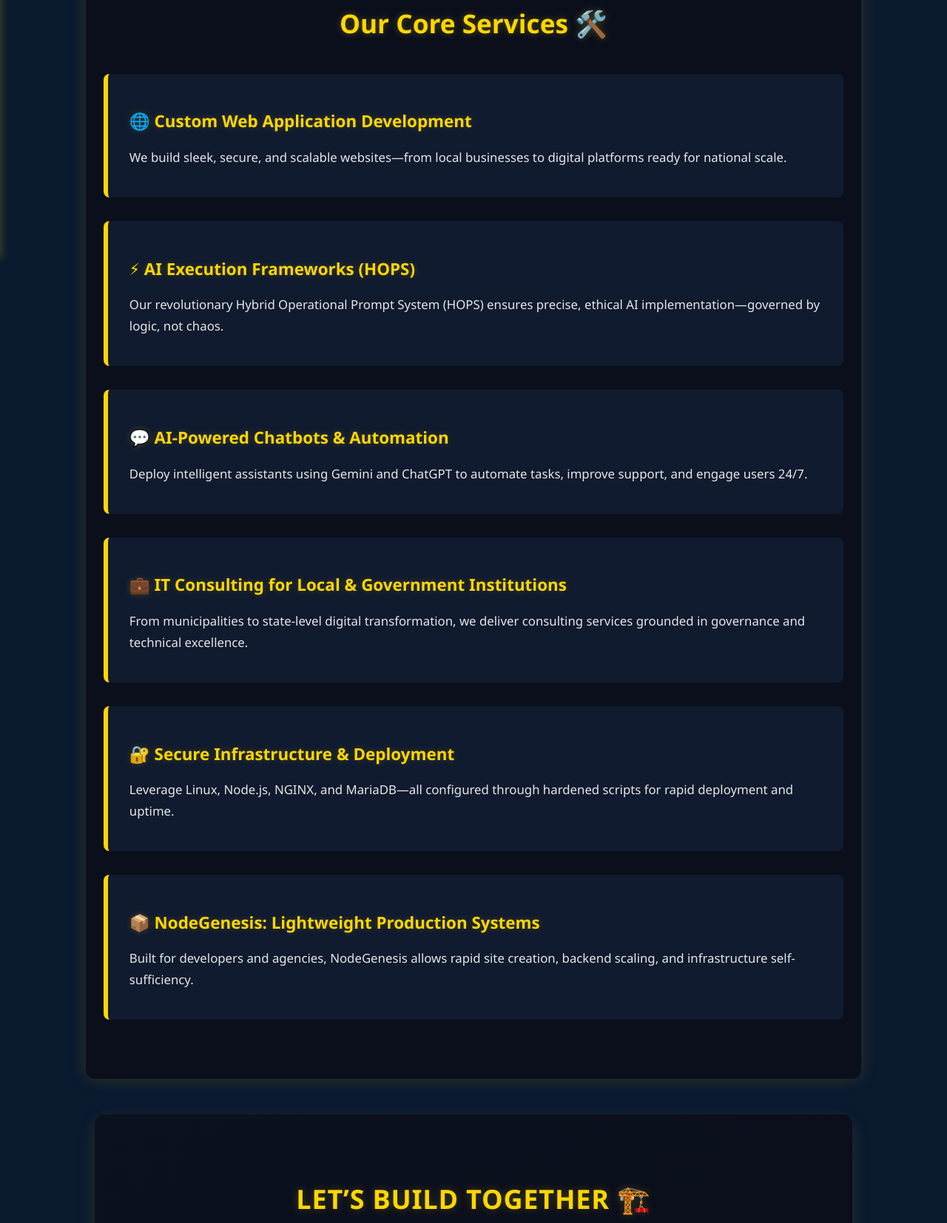
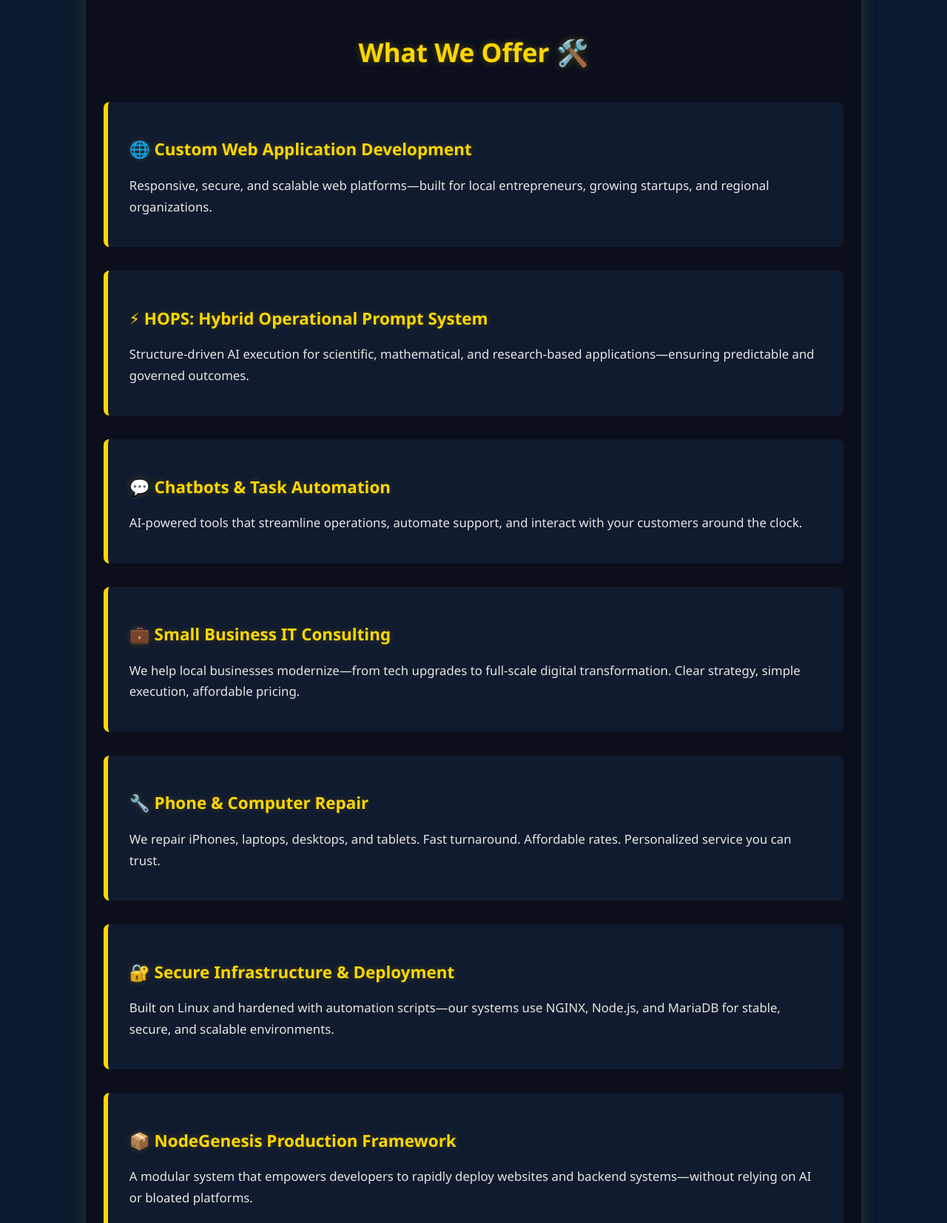
Before and after one commit to xtcedro/Dominguez-Tech-Solutions, a website with bundled scripts: page public/services.html in a window 1280 px wide. Shown: the part 482-2136 px from the top of the page at 74% size. Built offline with nearby package versions, Linux system fonts and the light colour scheme; no server answers.

Commit message:
Update services.html

```diff
--- a/public/services.html
+++ b/public/services.html
@@ -3,57 +3,62 @@
 <head>
   <meta charset="UTF-8" />
   <meta name="viewport" content="width=device-width, initial-scale=1.0"/>
-  <meta name="description" content="Explore Dominguez Tech Solutions' full range of AI governance, digital automation, and development services tailored for Oklahoma City and beyond."/>
+  <meta name="description" content="Dominguez Tech Solutions delivers smart, affordable IT services—from AI frameworks and custom development to small business consulting and device repairs across Oklahoma City."/>
   <meta name="author" content="Pedro Dominguez"/>
-  <title>Our Services | Dominguez Tech Solutions</title>
-  <link rel="stylesheet" href="assets/css/style.css"/>
+  <title>Services | Dominguez Tech Solutions</title>
+  <link rel="stylesheet" href="assets/css/style.css" />
   <script type="module" src="assets/js/script.js"></script>
 </head>
 <body>
-  <nav class="navbar"></nav>
+  <nav id="nav"></nav>
 
   <section class="hero">
-    <h1>Transforming Ideas into Intelligent Systems ⚙️</h1>
-    <p>Explore our solutions for businesses, entrepreneurs, and even government institutions.</p>
+    <h1>Smart Tech Solutions for Businesses & Communities ⚙️</h1>
+    <p>We build intelligent systems and provide practical tech services that empower small businesses, families, and institutions across Oklahoma City and beyond.</p>
   </section>
 
   <section class="services-list">
-    <h2>Our Core Services 🛠️</h2>
+    <h2>What We Offer 🛠️</h2>
 
     <div class="service">
       <h3>🌐 Custom Web Application Development</h3>
-      <p>We build sleek, secure, and scalable websites—from local businesses to digital platforms ready for national scale.</p>
+      <p>Responsive, secure, and scalable web platforms—built for local entrepreneurs, growing startups, and regional organizations.</p>
     </div>
 
     <div class="service">
-      <h3>⚡ AI Execution Frameworks (HOPS)</h3>
-      <p>Our revolutionary Hybrid Operational Prompt System (HOPS) ensures precise, ethical AI implementation—governed by logic, not chaos.</p>
+      <h3>⚡ HOPS: Hybrid Operational Prompt System</h3>
+      <p>Structure-driven AI execution for scientific, mathematical, and research-based applications—ensuring predictable and governed outcomes.</p>
     </div>
 
     <div class="service">
-      <h3>💬 AI-Powered Chatbots & Automation</h3>
-      <p>Deploy intelligent assistants using Gemini and ChatGPT to automate tasks, improve support, and engage users 24/7.</p>
+      <h3>💬 Chatbots & Task Automation</h3>
+      <p>AI-powered tools that streamline operations, automate support, and interact with your customers around the clock.</p>
     </div>
 
     <div class="service">
-      <h3>💼 IT Consulting for Local & Government Institutions</h3>
-      <p>From municipalities to state-level digital transformation, we deliver consulting services grounded in governance and technical excellence.</p>
+      <h3>💼 Small Business IT Consulting</h3>
+      <p>We help local businesses modernize—from tech upgrades to full-scale digital transformation. Clear strategy, simple execution, affordable pricing.</p>
+    </div>
+
+    <div class="service">
+      <h3>🔧 Phone & Computer Repair</h3>
+      <p>We repair iPhones, laptops, desktops, and tablets. Fast turnaround. Affordable rates. Personalized service you can trust.</p>
     </div>
 
     <div class="service">
       <h3>🔐 Secure Infrastructure & Deployment</h3>
-      <p>Leverage Linux, Node.js, NGINX, and MariaDB—all configured through hardened scripts for rapid deployment and uptime.</p>
+      <p>Built on Linux and hardened with automation scripts—our systems use NGINX, Node.js, and MariaDB for stable, secure, and scalable environments.</p>
     </div>
 
     <div class="service">
-      <h3>📦 NodeGenesis: Lightweight Production Systems</h3>
-      <p>Built for developers and agencies, NodeGenesis allows rapid site creation, backend scaling, and infrastructure self-sufficiency.</p>
+      <h3>📦 NodeGenesis Production Framework</h3>
+      <p>A modular system that empowers developers to rapidly deploy websites and backend systems—without relying on AI or bloated platforms.</p>
     </div>
   </section>
 
   <section class="cta">
-    <h2>Let’s Build Together 🏗️</h2>
-    <p>Whether you're launching a new product or digitizing your institution, Dominguez Tech Solutions is ready to help you lead with technology.</p>
+    <h2>Your Tech Partner for Growth & Reliability 🏗️</h2>
+    <p>From fixing your devices to building your next digital product, Dominguez Tech Solutions is committed to helping you thrive in the digital age.</p>
     <a href="appointment-booker.html" class="cta-button">Book a Consultation 🗓️</a>
   </section>
 
```
